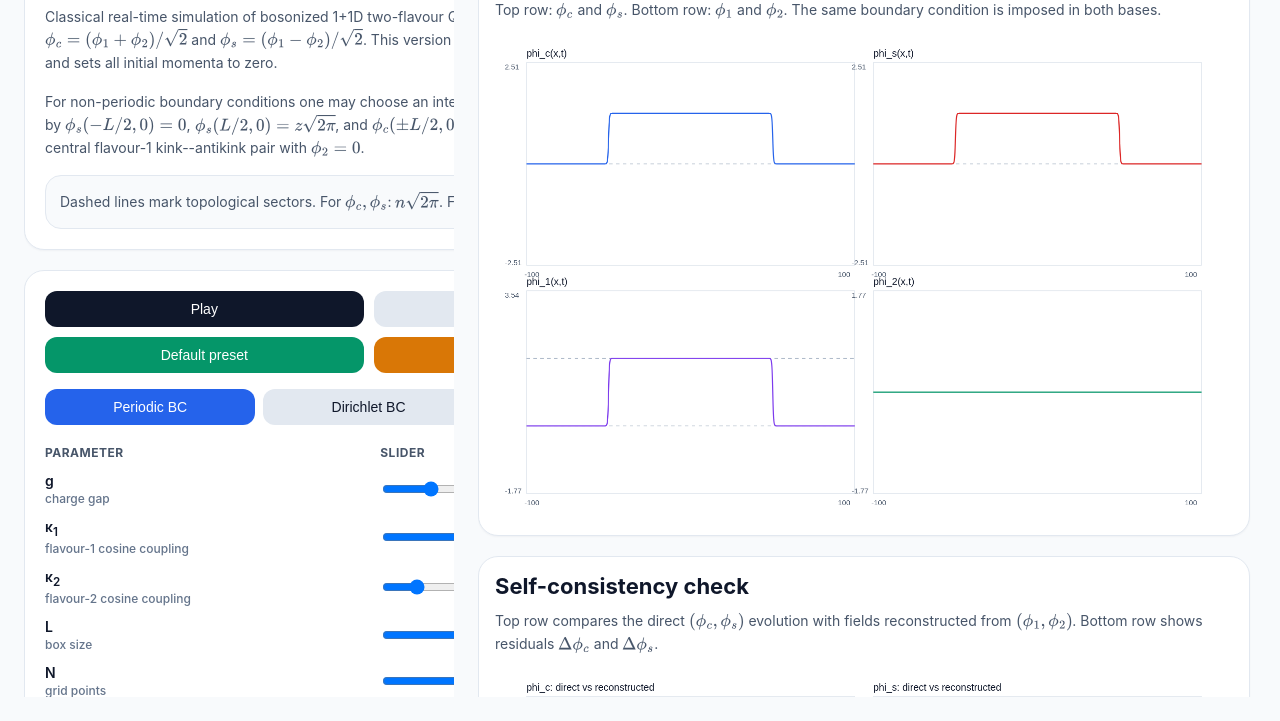
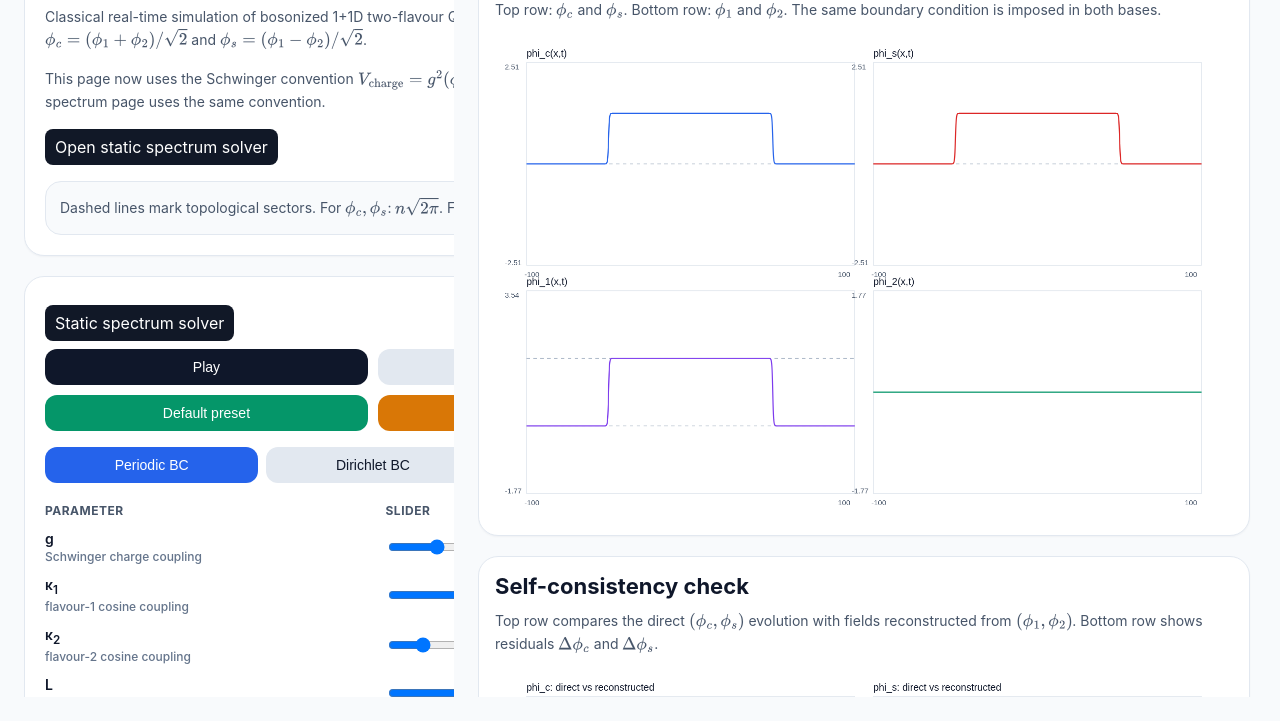
Before and after one commit to AlienTu/Hydrogen-formation-quench, a plain HTML site: page index.html in a window 1280 px wide. Shown: the part 79-800 px from the top of the page. Drawn offline with nearby package versions, Linux system fonts and the light colour scheme.

Commit message:
Link dynamic page to static solver and update g convention formulas

```diff
--- a/index.html
+++ b/index.html
@@ -15,8 +15,9 @@
     <aside class="left-pane">
       <section class="hero-card">
         <h1>Hydrogen formation quench</h1>
-        <p class="subtitle">Classical real-time simulation of bosonized 1+1D two-flavour QED. The fields are \(\phi_c=(\phi_1+\phi_2)/\sqrt{2}\) and \(\phi_s=(\phi_1-\phi_2)/\sqrt{2}\). This version uses nontrivial spatial initial profiles and sets all initial momenta to zero.</p>
-        <p class="subtitle">For non-periodic boundary conditions one may choose an integer spin-sector charge \(z\), initialized by \(\phi_s(-L/2,0)=0\), \(\phi_s(L/2,0)=z\sqrt{2\pi}\), and \(\phi_c(\pm L/2,0)=0\). For \(z=0\), the profile is a central flavour-1 kink--antikink pair with \(\phi_2=0\).</p>
+        <p class="subtitle">Classical real-time simulation of bosonized 1+1D two-flavour QED. The fields are \(\phi_c=(\phi_1+\phi_2)/\sqrt{2}\) and \(\phi_s=(\phi_1-\phi_2)/\sqrt{2}\).</p>
+        <p class="subtitle">This page now uses the Schwinger convention \(V_{\rm charge}=g^2(\phi_1+\phi_2)^2/2=g^2\phi_c^2\). The linear spectrum page uses the same convention.</p>
+        <p><a id="staticSpectrumTopLink" href="spectrum.html" style="display:inline-block;padding:8px 10px;border-radius:8px;background:#111827;color:white;text-decoration:none;">Open static spectrum solver</a></p>
         <div class="notes compact-note">Dashed lines mark topological sectors. For \(\phi_c,\phi_s\): \(n\sqrt{2\pi}\). For \(\phi_1,\phi_2\): \(n\sqrt{\pi}\).</div>
       </section>
       <section class="controls-card">
@@ -28,7 +29,7 @@
         </div>
         <div class="controls controls-horizontal">
           <div class="param-grid-header"><span>Parameter</span><span>Slider</span><span>Input</span></div>
-          <div class="control triple"><label for="g">g <small>charge gap</small></label><input id="g" type="range" min="0.2" max="4.0" step="0.05" value="1.0" /><input id="gNumber" type="number" min="0.2" max="4.0" step="0.05" value="1.0" /></div>
+          <div class="control triple"><label for="g">g <small>Schwinger charge coupling</small></label><input id="g" type="range" min="0.2" max="4.0" step="0.05" value="1.0" /><input id="gNumber" type="number" min="0.2" max="4.0" step="0.05" value="1.0" /></div>
           <div class="control triple"><label for="kappa1">&kappa;<sub>1</sub> <small>flavour-1 cosine coupling</small></label><input id="kappa1" type="range" min="0.2" max="8.0" step="0.1" value="5.0" /><input id="kappa1Number" type="number" min="0.2" max="8.0" step="0.1" value="5.0" /></div>
           <div class="control triple"><label for="kappa2">&kappa;<sub>2</sub> <small>flavour-2 cosine coupling</small></label><input id="kappa2" type="range" min="0.1" max="3.0" step="0.05" value="0.5" /><input id="kappa2Number" type="number" min="0.1" max="3.0" step="0.05" value="0.5" /></div>
           <div class="control triple"><label for="L">L <small>box size</small></label><input id="L" type="range" min="40" max="300" step="10" value="200" /><input id="LNumber" type="number" min="40" max="300" step="10" value="200" /></div>
@@ -45,8 +46,8 @@
       </section>
       <section class="hero-card"><div class="formula-box hero-formula no-top-margin"><div class="formula-title">boundary condition</div><div id="bcFormula" class="latex-block"></div></div></section>
       <section class="hero-card"><div class="formula-box hero-formula no-top-margin"><div class="formula-title">initial condition</div><div id="initialFormula" class="latex-block"></div></div></section>
-      <section class="hero-card"><div class="formula-box hero-formula no-top-margin"><div class="formula-title">equations of motion in the charge/spin basis</div><div class="latex-block">\[\begin{aligned}\partial_t^2\phi_c-\partial_x^2\phi_c+g^2\phi_c&+\frac{\sqrt{2\pi}}{2}\kappa_1\sin\!\bigl[\sqrt{2\pi}(\phi_c+\phi_s)\bigr]+\frac{\sqrt{2\pi}}{2}\kappa_2\sin\!\bigl[\sqrt{2\pi}(\phi_c-\phi_s)\bigr]=0,\\[0.6em]\partial_t^2\phi_s-\partial_x^2\phi_s&+\frac{\sqrt{2\pi}}{2}\kappa_1\sin\!\bigl[\sqrt{2\pi}(\phi_c+\phi_s)\bigr]-\frac{\sqrt{2\pi}}{2}\kappa_2\sin\!\bigl[\sqrt{2\pi}(\phi_c-\phi_s)\bigr]=0.\end{aligned}\]</div></div></section>
-      <section class="hero-card"><div class="formula-box hero-formula no-top-margin"><div class="formula-title">equations of motion in the flavour basis</div><div class="latex-block">\[\phi_1=\frac{\phi_c+\phi_s}{\sqrt{2}},\qquad \phi_2=\frac{\phi_c-\phi_s}{\sqrt{2}}.\]\[\begin{aligned}\partial_t^2\phi_1-\partial_x^2\phi_1+\frac{g^2}{2}(\phi_1+\phi_2)+\sqrt{\pi}\,\kappa_1\sin(2\sqrt{\pi}\phi_1)&=0,\\[0.6em]\partial_t^2\phi_2-\partial_x^2\phi_2+\frac{g^2}{2}(\phi_1+\phi_2)+\sqrt{\pi}\,\kappa_2\sin(2\sqrt{\pi}\phi_2)&=0.\end{aligned}\]</div></div></section>
+      <section class="hero-card"><div class="formula-box hero-formula no-top-margin"><div class="formula-title">equations of motion in the charge/spin basis</div><div class="latex-block">\[\begin{aligned}\partial_t^2\phi_c-\partial_x^2\phi_c+2g^2\phi_c&+\frac{\sqrt{2\pi}}{2}\kappa_1\sin\!\bigl[\sqrt{2\pi}(\phi_c+\phi_s)\bigr]+\frac{\sqrt{2\pi}}{2}\kappa_2\sin\!\bigl[\sqrt{2\pi}(\phi_c-\phi_s)\bigr]=0,\\[0.6em]\partial_t^2\phi_s-\partial_x^2\phi_s&+\frac{\sqrt{2\pi}}{2}\kappa_1\sin\!\bigl[\sqrt{2\pi}(\phi_c+\phi_s)\bigr]-\frac{\sqrt{2\pi}}{2}\kappa_2\sin\!\bigl[\sqrt{2\pi}(\phi_c-\phi_s)\bigr]=0.\end{aligned}\]</div></div></section>
+      <section class="hero-card"><div class="formula-box hero-formula no-top-margin"><div class="formula-title">equations of motion in the flavour basis</div><div class="latex-block">\[\phi_1=\frac{\phi_c+\phi_s}{\sqrt{2}},\qquad \phi_2=\frac{\phi_c-\phi_s}{\sqrt{2}}.\]\[\begin{aligned}\partial_t^2\phi_1-\partial_x^2\phi_1+g^2(\phi_1+\phi_2)+\sqrt{\pi}\,\kappa_1\sin(2\sqrt{\pi}\phi_1)&=0,\\[0.6em]\partial_t^2\phi_2-\partial_x^2\phi_2+g^2(\phi_1+\phi_2)+\sqrt{\pi}\,\kappa_2\sin(2\sqrt{\pi}\phi_2)&=0.\end{aligned}\]</div></div></section>
     </aside>
     <main class="right-pane">
       <section class="main sim-card"><h2>Field evolution</h2><p class="subtitle">Top row: \(\phi_c\) and \(\phi_s\). Bottom row: \(\phi_1\) and \(\phi_2\). The same boundary condition is imposed in both bases.</p><canvas id="simCanvas" width="1500" height="980"></canvas></section>
@@ -54,5 +55,6 @@
     </main>
   </div>
   <script src="sim_fixed.js?v=20260426c"></script>
+  <script src="sim_patch_g.js?v=20260429b"></script>
 </body>
 </html>
```
